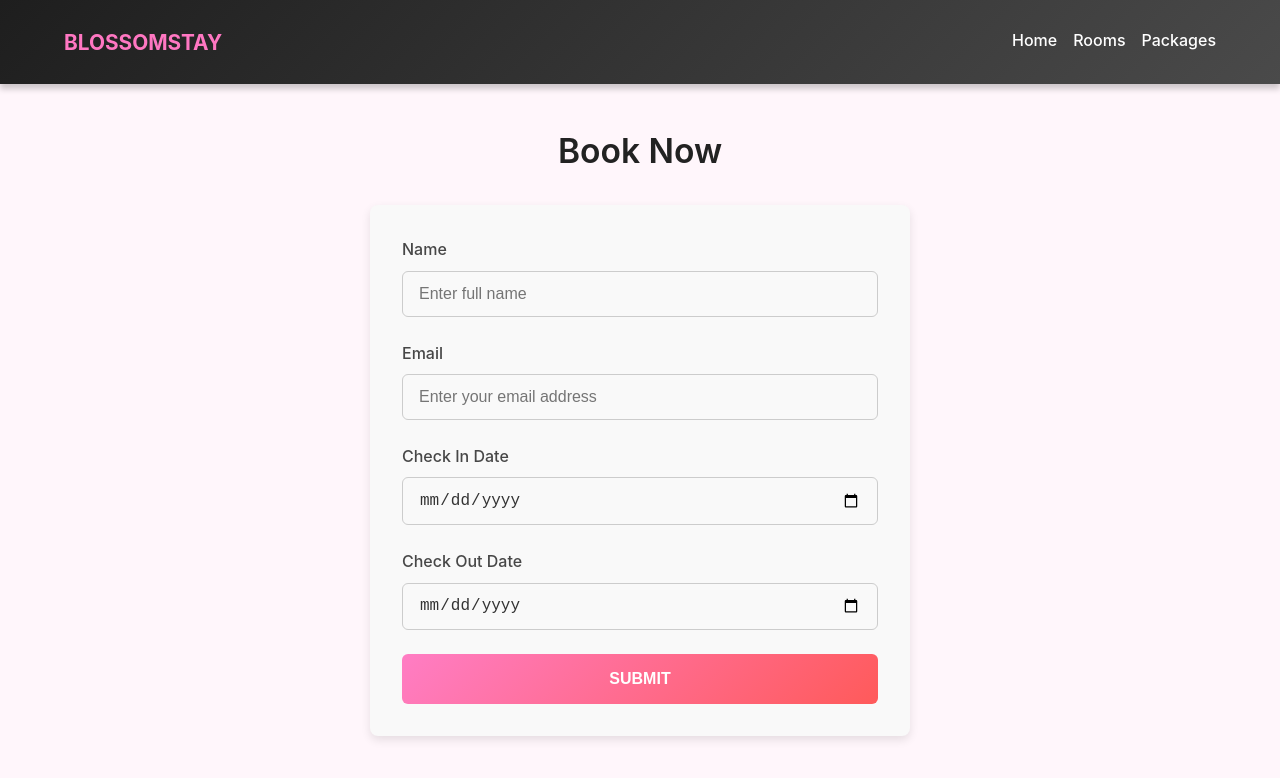
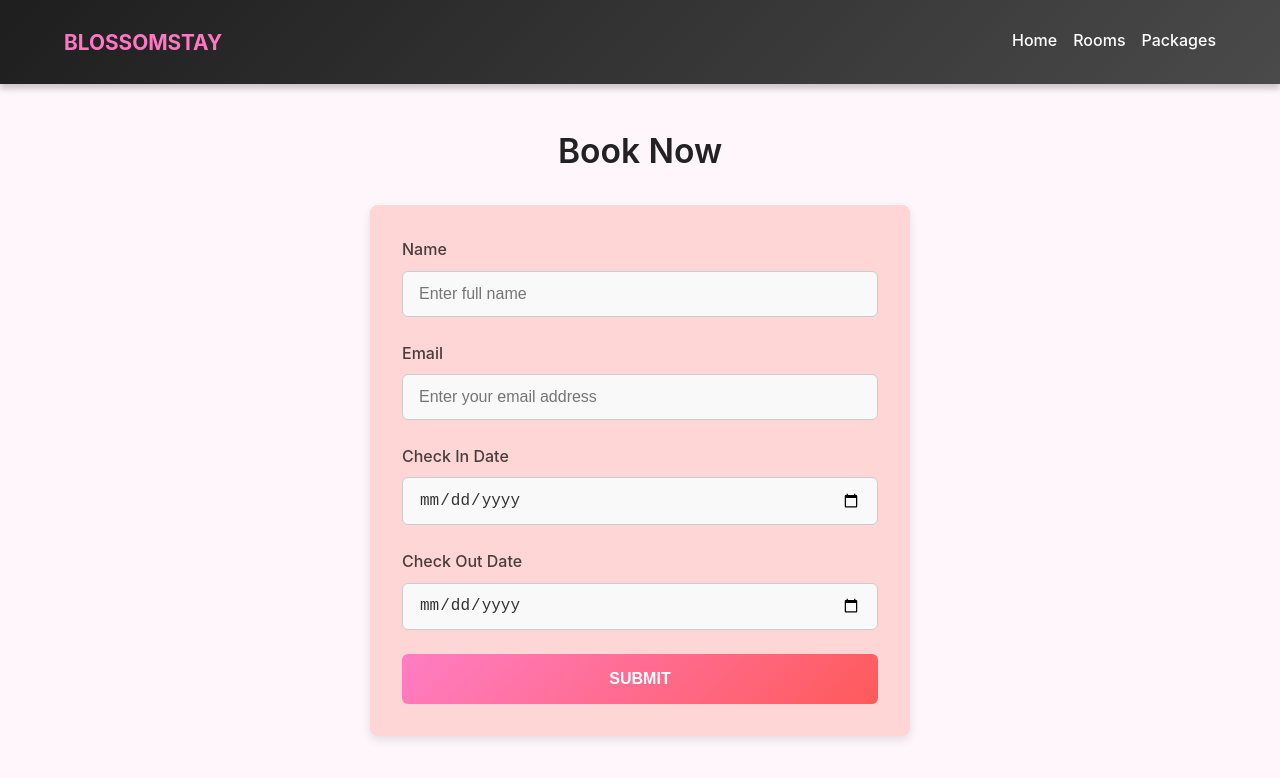
Before and after one commit to ykuts/hotelRentalApp-Client, a React (Create React App) app: page /bookings/1 in a window 1280 px wide. Shown: the top 778 px of the page. Built offline with nearby package versions, Linux system fonts and the light colour scheme; no server answers.

Commit message:
initial commit

```diff
--- a/src/Pages/Home/home.styles.scss
+++ b/src/Pages/Home/home.styles.scss
@@ -99,7 +99,7 @@ html {
   /* Responsive Design */
   @media (max-width: 768px) {
     .img-wra {
-      height: 80vh;
+      height: 88vh;
 
       .overlay {
         .content {
--- a/src/styles/app.styles.scss
+++ b/src/styles/app.styles.scss
@@ -51,7 +51,8 @@ a:hover {
   margin: 0 auto;
   padding: 2rem;
   margin-bottom: 7rem;
-  background-color: #f9f9f9;
+  background-color: #ffd6d6;
+
   border-radius: 8px;
   box-shadow: 0 4px 10px rgba(0, 0, 0, 0.1);
 
```
